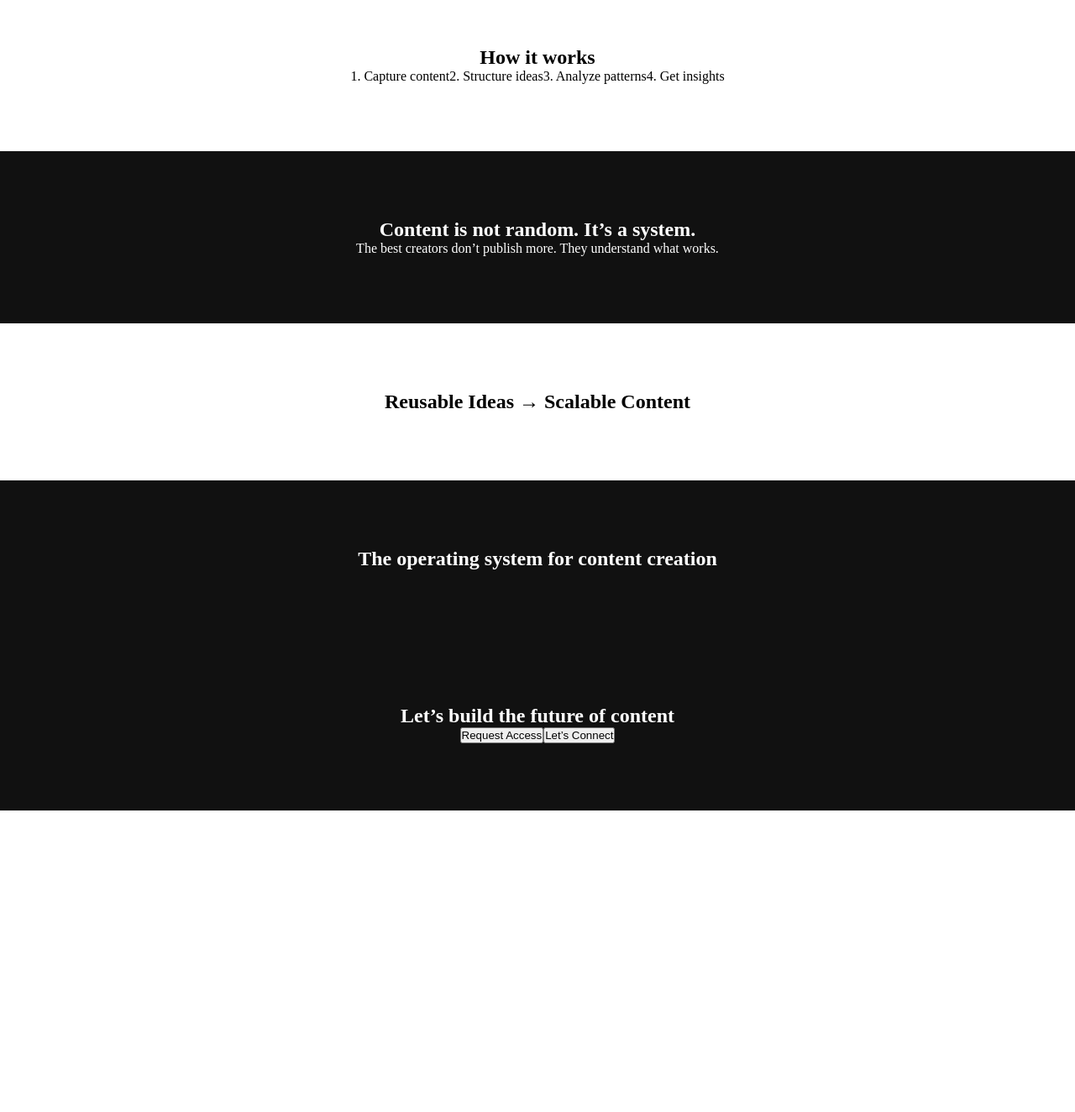
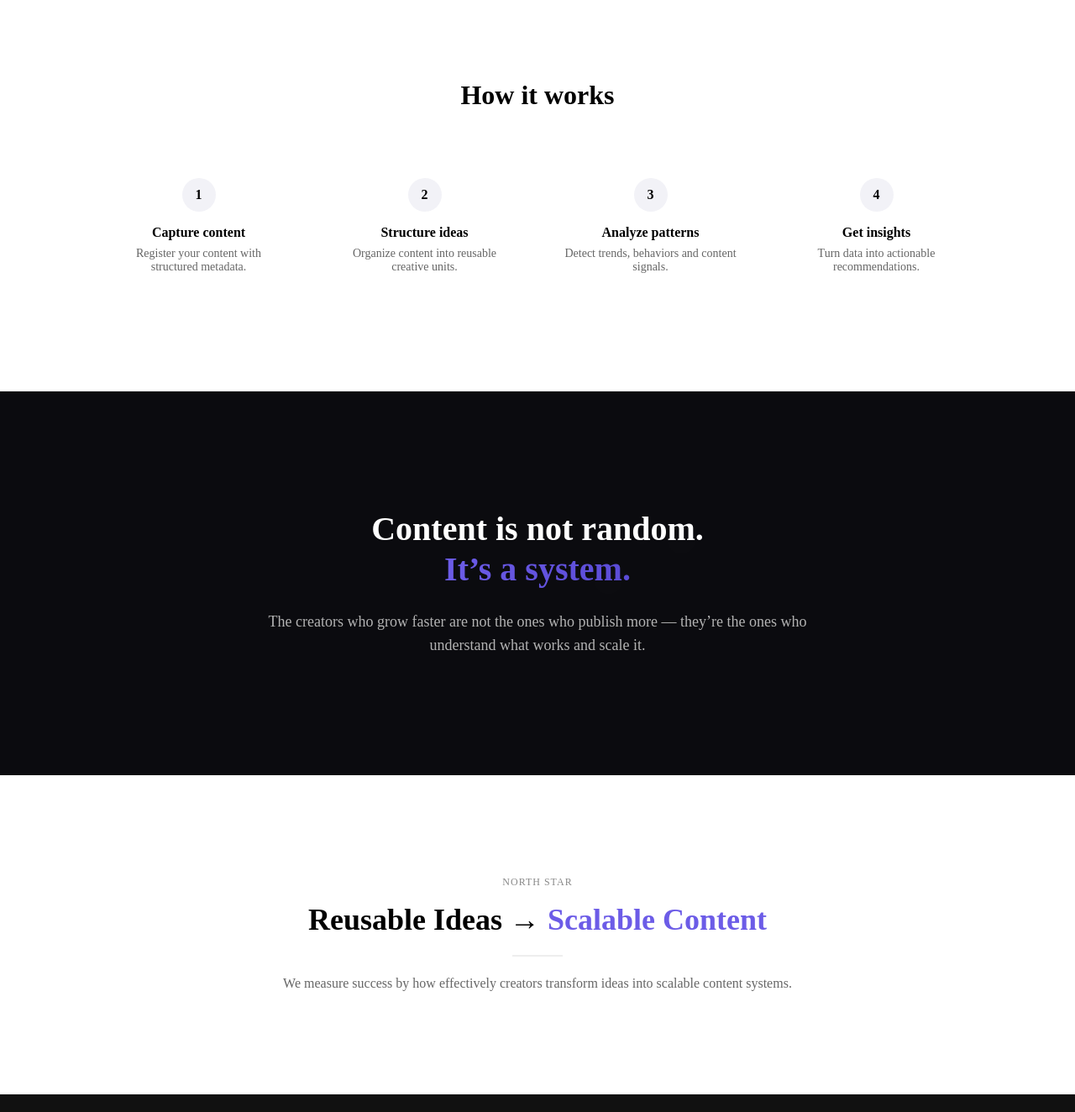
Before and after one commit to ruedalibre/landing-portfolio-content-intelligence-app, a React (Vite) app in the folder landing-portfolio-content-intelligence-app/: page / in a window 1280 px wide. Shown: the part 4186-5510 px from the top of the page at 84% size. Before the commit the page ends 5151 px from the top, so only its background shows below. Built offline with nearby package versions, Linux system fonts and the light colour scheme.

Commit message:
Creación componentes How it works, Why it matters y North star

```diff
--- a/landing-portfolio-content-intelligence-app/src/components/sections/HowItWorks.tsx
+++ b/landing-portfolio-content-intelligence-app/src/components/sections/HowItWorks.tsx
@@ -1,14 +1,37 @@
+const steps = [
+  {
+    title: "Capture content",
+    description: "Register your content with structured metadata.",
+  },
+  {
+    title: "Structure ideas",
+    description: "Organize content into reusable creative units.",
+  },
+  {
+    title: "Analyze patterns",
+    description: "Detect trends, behaviors and content signals.",
+  },
+  {
+    title: "Get insights",
+    description: "Turn data into actionable recommendations.",
+  },
+];
+
 const HowItWorks = () => {
   return (
-    <section className="section">
-      <div className="container center">
-        <h2>How it works</h2>
+    <section className="how-it-works">
+      <div className="container">
+        <h2 className="how-it-works__title">How it works</h2>
 
-        <div className="steps">
-          <span>1. Capture content</span>
-          <span>2. Structure ideas</span>
-          <span>3. Analyze patterns</span>
-          <span>4. Get insights</span>
+        <div className="how-it-works__steps">
+          {steps.map((step, index) => (
+            <div key={index} className="how-it-works__step">
+              <div className="how-it-works__number">{index + 1}</div>
+
+              <h3>{step.title}</h3>
+              <p>{step.description}</p>
+            </div>
+          ))}
         </div>
       </div>
     </section>
--- a/landing-portfolio-content-intelligence-app/src/components/sections/NorthStar.tsx
+++ b/landing-portfolio-content-intelligence-app/src/components/sections/NorthStar.tsx
@@ -1,8 +1,15 @@
 const NorthStar = () => {
   return (
-    <section className="section">
-      <div className="container center">
-        <h2>Reusable Ideas → Scalable Content</h2>
+    <section className="north-star">
+      <div className="container north-star__content">
+        <p className="north-star__label">North Star</p>
+
+        <h2 className="north-star__title">Reusable Ideas → <span>Scalable Content</span></h2>
+
+        <p className="north-star__description">
+          We measure success by how effectively creators transform ideas into
+          scalable content systems.
+        </p>
       </div>
     </section>
   );
--- a/landing-portfolio-content-intelligence-app/src/components/sections/WhyItMatters.tsx
+++ b/landing-portfolio-content-intelligence-app/src/components/sections/WhyItMatters.tsx
@@ -1,9 +1,17 @@
 const WhyItMatters = () => {
   return (
-    <section className="section section--dark">
-      <div className="container center">
-        <h2>Content is not random. It’s a system.</h2>
-        <p>The best creators don’t publish more. They understand what works.</p>
+    <section className="why-it-matters">
+      <div className="container why-it-matters__content">
+
+        <h2 className="why-it-matters__title">
+          Content is not random. <br /> <span>It’s a system.</span>
+        </h2>
+
+        <p className="why-it-matters__text">
+          The creators who grow faster are not the ones who publish more —
+          they’re the ones who understand what works and scale it.
+        </p>
+
       </div>
     </section>
   );
--- a/landing-portfolio-content-intelligence-app/src/styles/sections/_how-it-works.scss
+++ b/landing-portfolio-content-intelligence-app/src/styles/sections/_how-it-works.scss
@@ -0,0 +1,52 @@
+.how-it-works {
+  padding: 120px 0;
+  background: #ffffff;
+}
+
+.how-it-works__title {
+  text-align: center;
+  font-size: 32px;
+  font-weight: 600;
+  margin-bottom: 60px;
+}
+
+.how-it-works__steps {
+  display: grid;
+  grid-template-columns: repeat(4, 1fr);
+  gap: 24px;
+}
+
+.how-it-works__step {
+  text-align: center;
+  padding: 20px;
+}
+
+.how-it-works__number {
+  width: 40px;
+  height: 40px;
+  border-radius: 50%;
+  background: #f2f2f7;
+
+  display: flex;
+  align-items: center;
+  justify-content: center;
+
+  font-weight: 600;
+  margin: 0 auto 16px;
+}
+
+.how-it-works__step h3 {
+  font-size: 16px;
+  margin-bottom: 8px;
+}
+
+.how-it-works__step p {
+  font-size: 14px;
+  color: #666;
+}
+
+@media (max-width: 768px) {
+  .how-it-works__steps {
+    grid-template-columns: 1fr;
+  }
+}
--- a/landing-portfolio-content-intelligence-app/src/styles/sections/_north-star.scss
+++ b/landing-portfolio-content-intelligence-app/src/styles/sections/_north-star.scss
@@ -0,0 +1,44 @@
+.north-star {
+  padding: 120px 0;
+  background: #ffffff;
+  text-align: center;
+}
+
+.north-star__content {
+  max-width: 700px;
+  margin: 0 auto;
+}
+
+.north-star__label {
+  font-size: 12px;
+  text-transform: uppercase;
+  letter-spacing: 1px;
+  color: #888;
+  margin-bottom: 16px;
+}
+
+.north-star__title {
+  font-size: 36px;
+  font-weight: 700;
+  margin-bottom: 20px;
+  line-height: 1.2;
+}
+
+.north-star__title span {
+  color: #6c5ce7;
+}
+
+.north-star__title::after {
+  content: "";
+  display: block;
+  width: 60px;
+  height: 2px;
+  background: #eee;
+  margin: 20px auto 0;
+}
+
+.north-star__description {
+  font-size: 16px;
+  color: #666;
+  line-height: 1.5;
+}
--- a/landing-portfolio-content-intelligence-app/src/styles/sections/_why-it-matters.scss
+++ b/landing-portfolio-content-intelligence-app/src/styles/sections/_why-it-matters.scss
@@ -0,0 +1,31 @@
+.why-it-matters {
+  padding: 140px 0;
+  background: #0b0b0f;
+  color: white;
+  text-align: center;
+}
+
+.why-it-matters__content {
+  max-width: 700px;
+  margin: 0 auto;
+}
+
+.why-it-matters__title {
+  font-size: 40px;
+  line-height: 1.2;
+  font-weight: 700;
+  margin-bottom: 24px;
+  text-shadow: 0 10px 40px rgba(255, 255, 255, 0.08);
+}
+
+.why-it-matters__title span {
+  background: linear-gradient(90deg, #6c5ce7, #5a4bd6);
+  -webkit-background-clip: text;
+  -webkit-text-fill-color: transparent;
+}
+
+.why-it-matters__text {
+  font-size: 18px;
+  color: #b3b3b3;
+  line-height: 1.6;
+}
```
